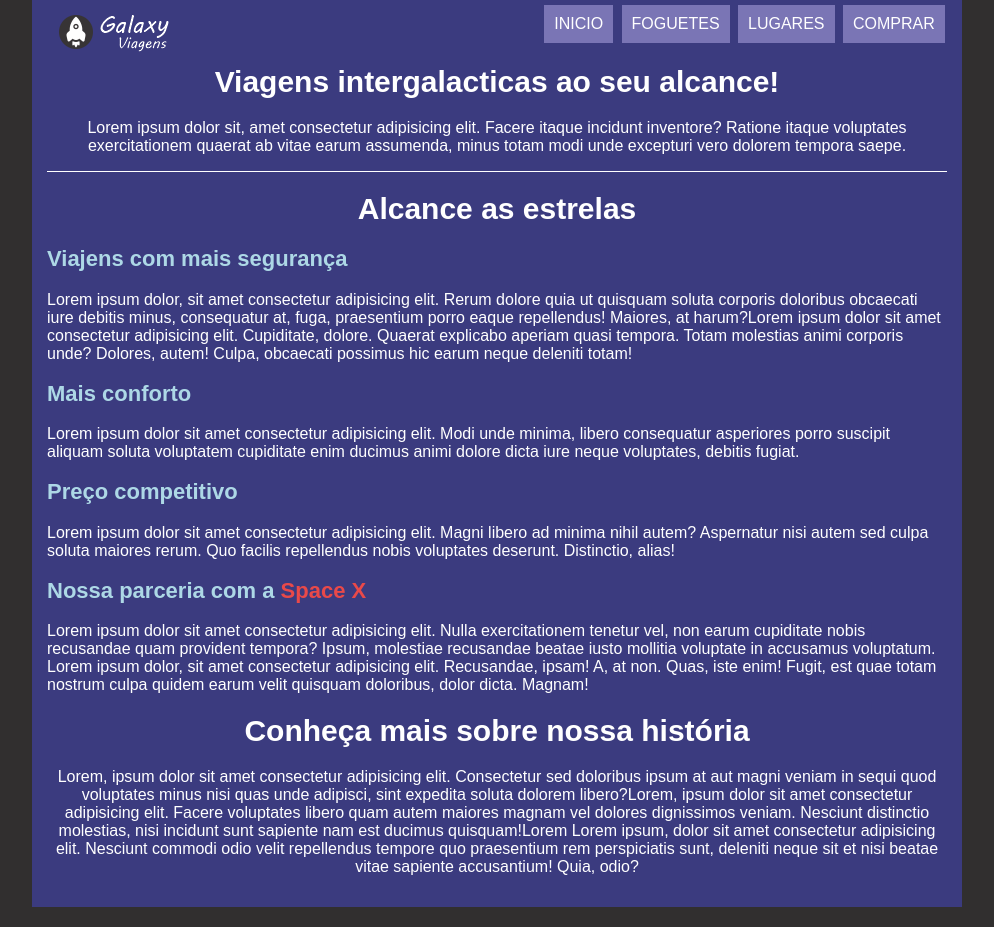
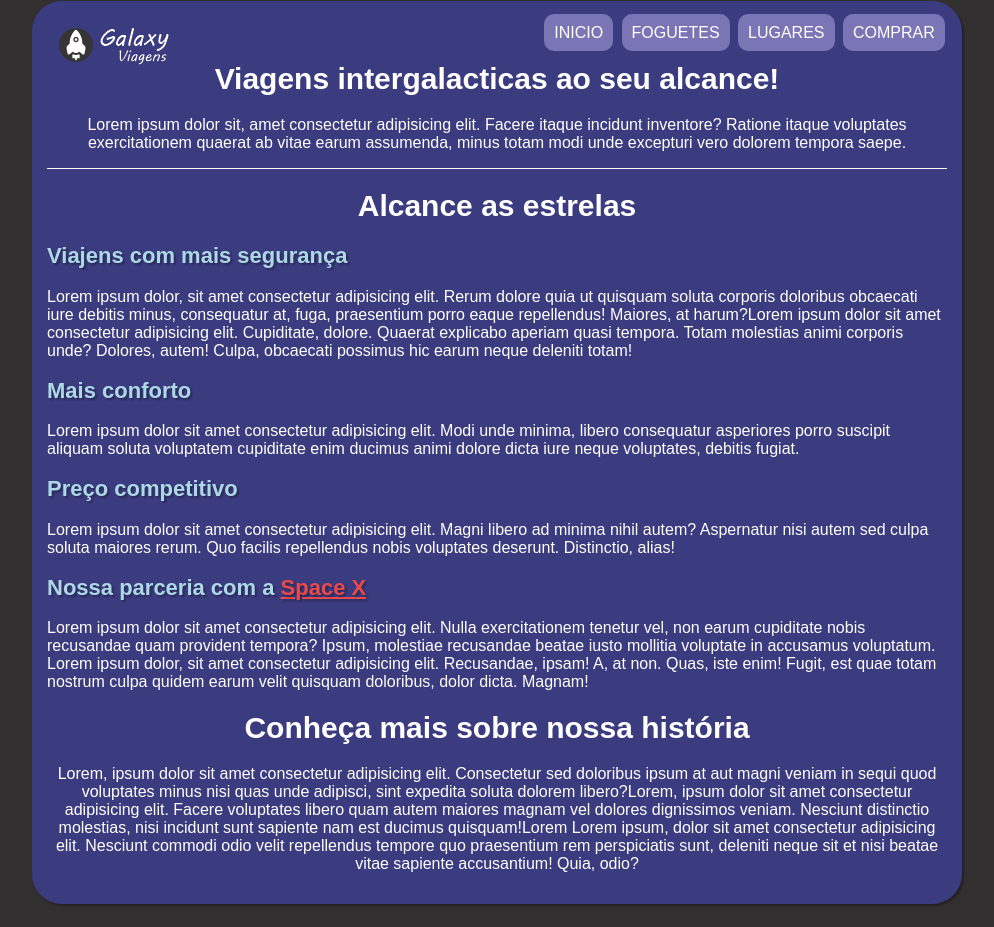
Before and after one commit to ipedromotta/projeto-teste, a plain HTML site: page index.html in a window 1280 px wide. Shown: the whole page, without its empty margins (143-1137 px from the left). Drawn offline with Linux system fonts and the light colour scheme.

Commit message:
:heavy_plus_sign: updates style

```diff
--- a/style.css
+++ b/style.css
@@ -12,6 +12,7 @@ h1{
 h2{
     font-size: 22px;
     color: lightblue;
+    text-shadow: 2px 2px 2px rgba(0, 0, 0, 0.301);
 }
 
 .corpo{
@@ -19,8 +20,10 @@ h2{
     background-color: #3B3B7F;
     color: white;
     padding: 15px;
-    margin: -20px auto 20px auto;
+    margin: -7px auto 20px auto;
+    border-radius: 30px;
     display: block;
+    box-shadow: 2px 2px 2px rgba(0, 0, 0, 0.295);
 }
 
 .cabecalho{
@@ -37,28 +40,25 @@ h2{
 .menu ul{
     list-style: none;
     margin-left: 455px;
-    margin-top: 0px;
+    margin-top: 8px;
 }
 
 .menu li{
     display: inline-block;
+}
+
+.menu a:hover{
+    background-color: rgb(20, 7, 77);
+    transition: .75s;
+}
+
+.menu a{
+    text-decoration: none;
+    color: white;
     background-color: #7A75B5;
     padding: 10px;
     margin: 2px;
-}
-
-.menu li:hover{
-    background-color: rgb(20, 7, 77);
-    transition: 1s;
-}
-
-.menu a:hover{
-    color: #7A75B5;
-}
-
-a{
-    text-decoration: none;
-    color: white;
+    border-radius: 10px;
 }
 
 .parceria{
```
